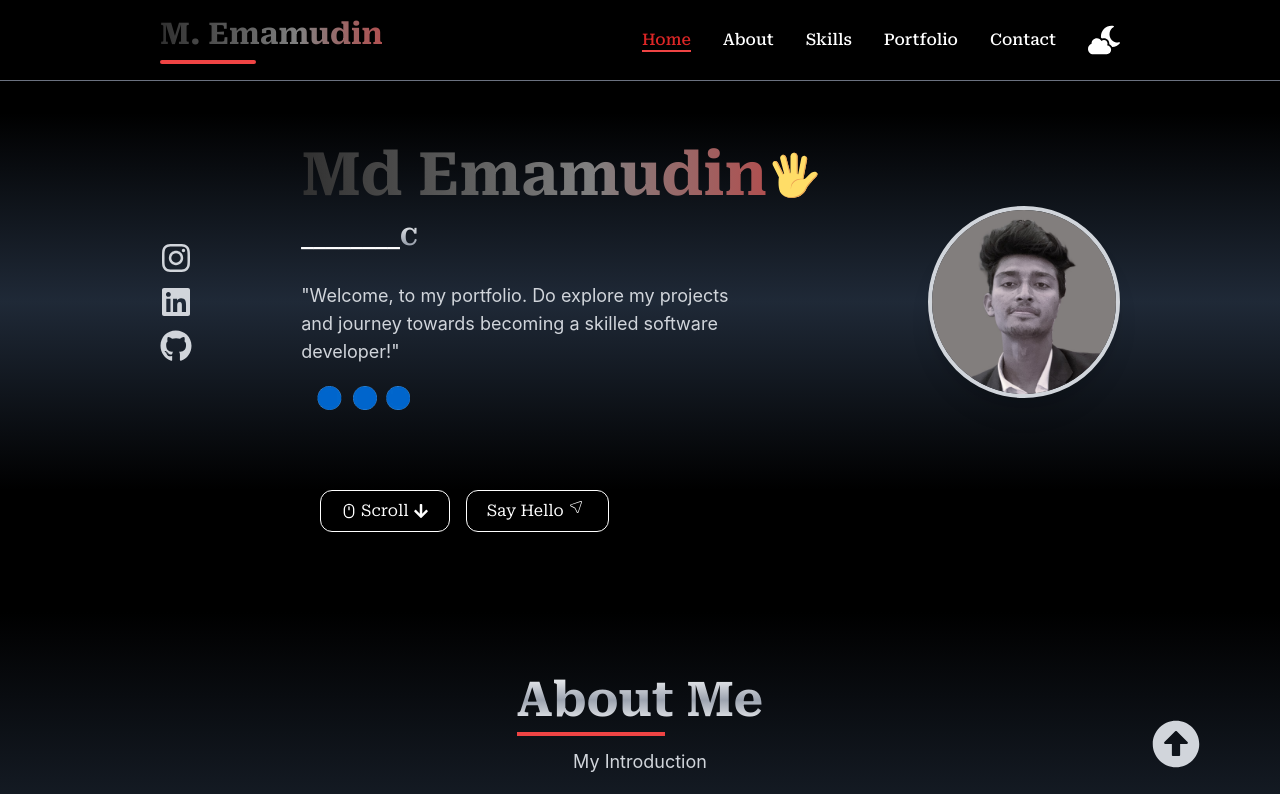
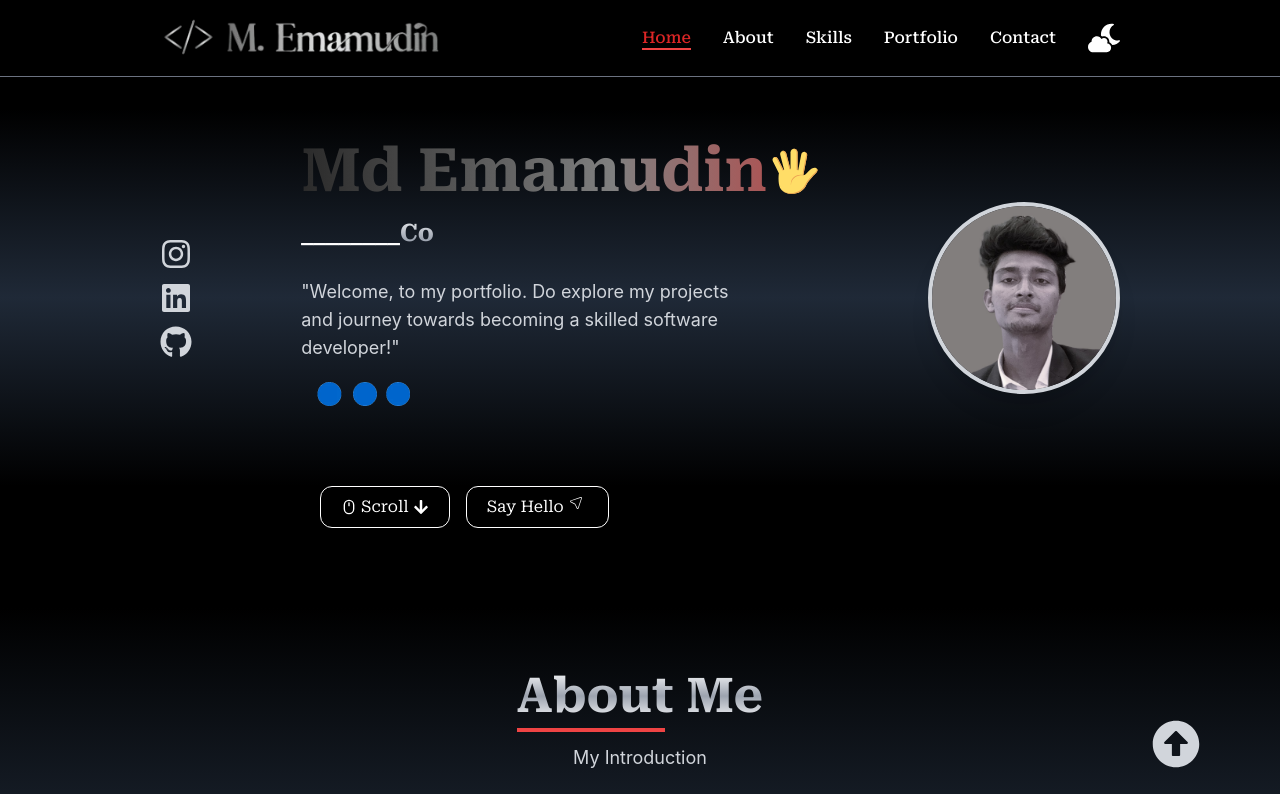
Before and after one commit to MdMassum/Portfolio, a React (Vite) app: page / in a window 1280 px wide. Shown: the top 794 px of the page. Built offline with nearby package versions, Linux system fonts and the light colour scheme; a web font is replaced by a local one.

Commit message:
changed logo

```diff
--- a/index.html
+++ b/index.html
@@ -4,7 +4,7 @@
     <meta charset="UTF-8" />
     <link rel="icon" type="image/svg+xml" href="./src/assets/favicon.ico" />
     <meta name="viewport" content="width=device-width, initial-scale=1.0" />
-    <title>Connect_M.Emamudin</title>
+    <title>Portfolio M.Emamudin</title>
   </head>
   <body>
     <div id="root"></div>
--- a/src/components/Footer.jsx
+++ b/src/components/Footer.jsx
@@ -3,6 +3,7 @@ import { motion } from "framer-motion";
 import { useInView } from "react-intersection-observer";
 import { FaInstagram, FaLinkedin, FaGithub } from "react-icons/fa";
 import { SiLeetcode } from "react-icons/si";
+import logoImg from '../assets/logo2.png'
 
 function Footer() {
   const nav = [
@@ -50,17 +51,22 @@ function Footer() {
         animate={inView ? { opacity: 1 } : {}}
         transition={{ duration: 0.8, delay: 0.2 }}
       >
-        {/* <h2 className="text-3xl font-bold text-red-600">
-          M. Emamudin
-        </h2> */}
-        <motion.h2
+
+        {/* <motion.h2
           className="text-3xl font-bold animate-gradient-text"
           initial={{ opacity: 0 }}
           animate={{ opacity: 1 }}
           transition={{ duration: 1 }}
         >
           M. Emamudin
-        </motion.h2>
+        </motion.h2> */}
+        <motion.img
+          className='h-10 md:h-11'
+          initial={{ opacity: 0 }}
+          animate={{ opacity: 1 }}
+          transition={{ duration: 1 }}
+          src={logoImg}
+        />
       </motion.div>
 
       {/* Navigation Links */}
--- a/src/components/Header.jsx
+++ b/src/components/Header.jsx
@@ -7,6 +7,7 @@ import { FaGraduationCap } from "react-icons/fa6";
 import { LuFileSignature } from "react-icons/lu";
 import { FaCloudMoon } from "react-icons/fa";
 import { MdSunny } from "react-icons/md";
+import logo from '../assets/logo2.png'
 
 function Header({ darkTheme, lightTheme, themeMode }) {
   const [isOpen, setIsOpen] = useState(false);
@@ -92,22 +93,13 @@ function Header({ darkTheme, lightTheme, themeMode }) {
       transition={{ duration: 0.5 }}
       className="flex justify-between items-center px-14 py-3 md:px-40 md:py-4 bg-white shadow-md sticky top-0 z-40 dark:bg-transparent dark:backdrop-blur-md dark:text-white dark:border-b border-gray-500 font-serif"
     >
-      <div className="flex flex-col items-start gap-1 md:gap-2 overflow-hidden">
-
-        <motion.h2
-          className='text-2xl md:text-3xl font-bold animate-gradient-text'
+      <div className="flex flex-col items-start gap-1 md:gap-2">
+      <motion.img
+          className='h-10 -ml-6 md:ml-0 md:h-11'
           initial={{ opacity: 0, y: -20 }}
           animate={{ opacity: 1, y: 0 }}
           transition={{ duration: 1 }}
-        >
-          M. Emamudin
-        </motion.h2>
-
-        <motion.div
-          initial={{ width: 0 }}
-          animate={{ width: "6rem" }}
-          transition={{ duration: 0.8, delay: 0.2 }}
-          className="h-1 bg-red-500 rounded"
+          src={logo}
         />
       </div>
 
@@ -212,12 +204,12 @@ function Header({ darkTheme, lightTheme, themeMode }) {
         {themeMode === "light" ? (
           <MdSunny
             onClick={handleToggle}
-            className="fixed top-4 right-12 w-8 h-8 cursor-pointer"
+            className="fixed top-4 right-9 w-8 h-8 cursor-pointer"
           />
         ) : (
           <FaCloudMoon
             onClick={handleToggle}
-            className="fixed top-4 right-12 w-8 h-8 cursor-pointer"
+            className="fixed top-4 right-9 w-8 h-8 cursor-pointer"
           />
         )}
       </div>
--- a/src/pages/Projects/Projects.jsx
+++ b/src/pages/Projects/Projects.jsx
@@ -47,7 +47,7 @@ function Projects() {
         initial={{ opacity: 0, x: -50 }}
         animate={inView ? { opacity: 1, x: 0 } : {}}
         transition={{ duration: 0.8, delay: 0.2 }}
-        className="flex justify-center gap-6 mb-1 mt-10 text-xl"
+        className="flex justify-center gap-4 md:gap-6 mb-1 mt-10 texl-lg md:text-xl"
       >
         <button
           className={`relative flex flex-col items-start gap-1 ${
```
Also changed, not shown: src/assets/logo1.png (added), src/assets/logo2.png (added).
